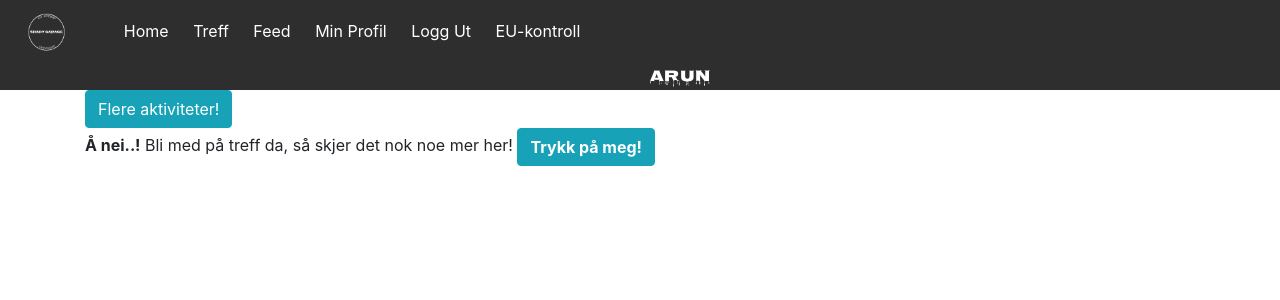
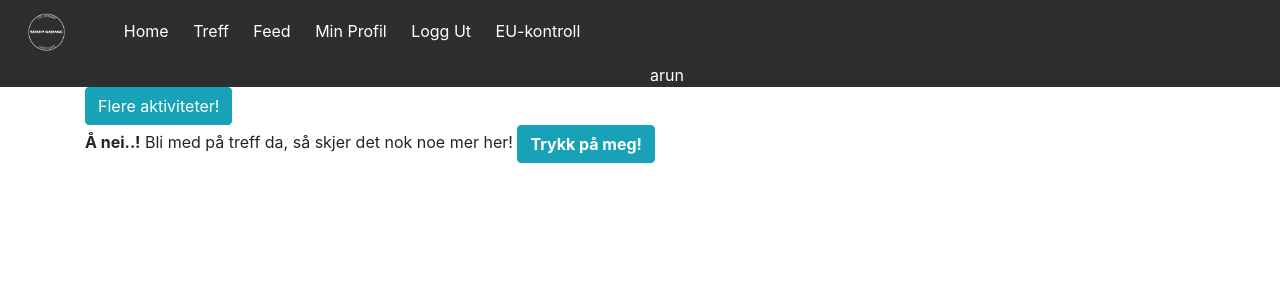
Before and after one commit to arunsangha/Shady-Garage, a Django app: page /accounts/activities/ in a window 1280 px wide. Shown: the top 300 px of the page. Run offline with Django 3.2, Linux system fonts and the light colour scheme; a user stored in the database is signed in; data comes from the database, SQL or seed files in the repository; some libraries are stand-ins or nearby versions.

Commit message:
daddwadwd

```diff
--- a/ShadyGarage/static/css/style.css
+++ b/ShadyGarage/static/css/style.css
@@ -106,6 +106,10 @@ h1,h2,h3,h4,h5,h6{
 
 .nav-list-item-move-right{
   margin-left: 50%;
+}
+
+.nav-username{
+
 }
 
 .nav-list-item-link{
--- a/ShadyGarage/templates/base.html
+++ b/ShadyGarage/templates/base.html
@@ -42,7 +42,7 @@
             <a class="nav-list-item-link" href="{% url 'accounts:activity'%}" id="activityButton">EU-kontroll</a>
           </li>
         <li class="nav-list-item nav-list-item-move-right">
-          <a class="nav-list-item-link" href="{% url 'accounts:profile_page'%}" style="font-family:nosifer;">{{request.user.username}}</a>
+          <a class="nav-list-item-link nav-username" href="{% url 'accounts:profile_page'%}">{{request.user.username}}</a>
         </li>
         {% else %}
         <li class="nav-list-item">
```
